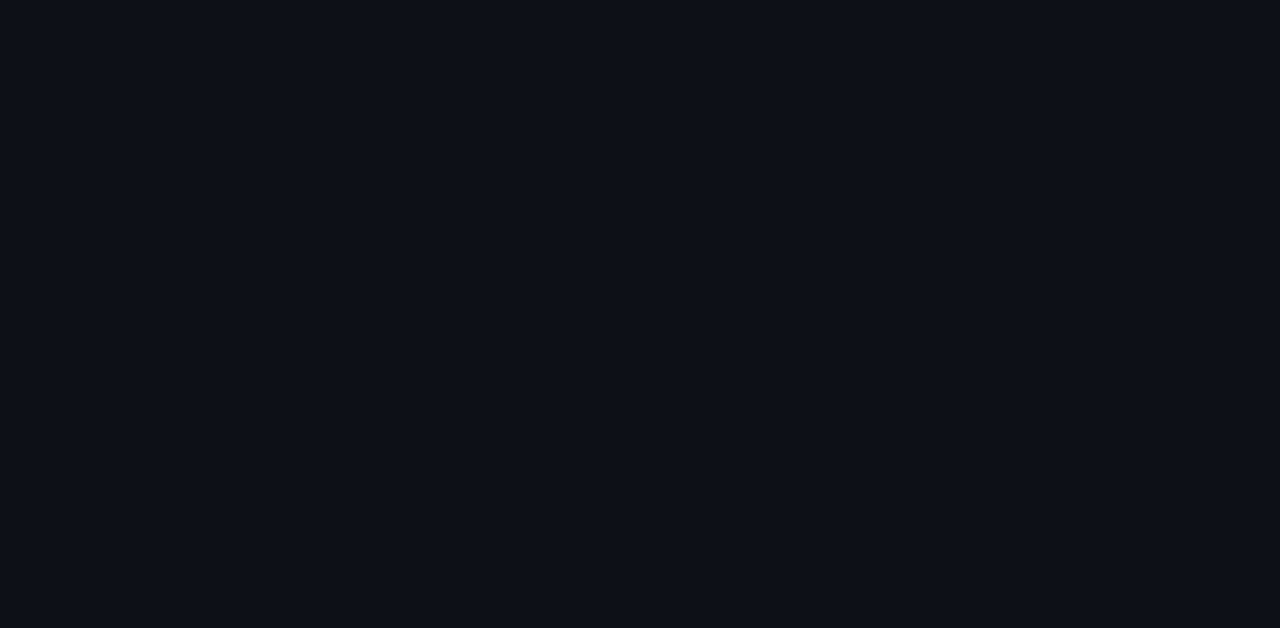
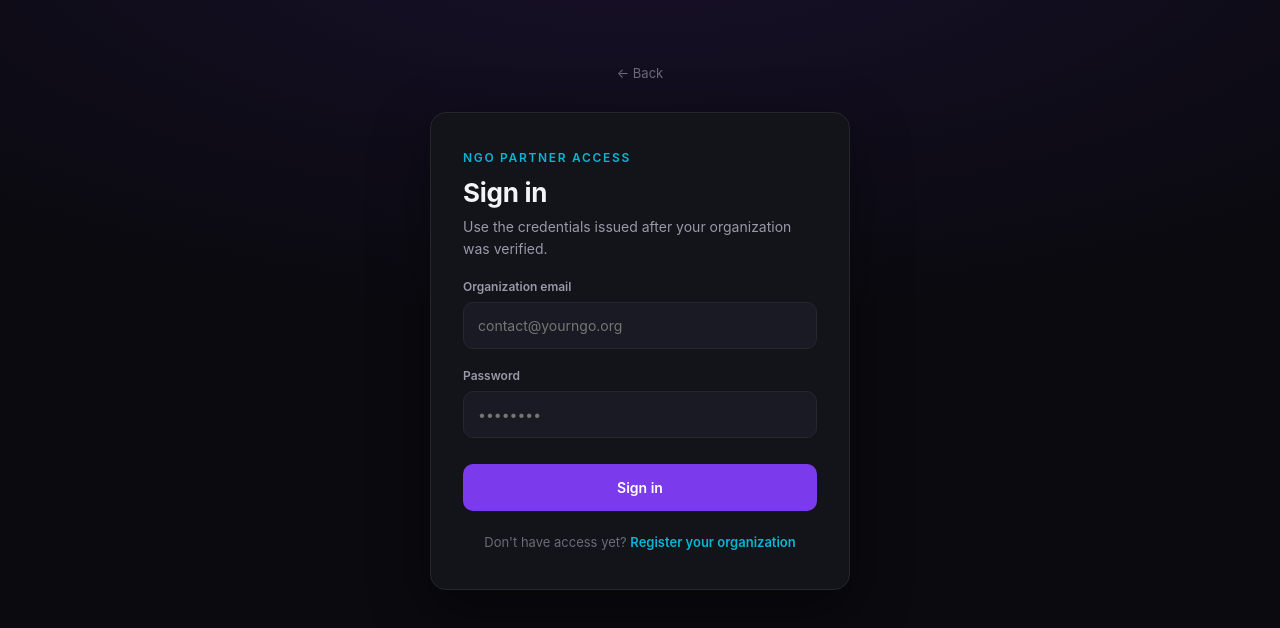
Before and after one commit to Kunta-srinitha-reddy/-shadowvault, a React (Vite) app: page /#/ngo-login in a window 1280 px wide. Before the commit this address had no page. Shown: the top 628 px of the page. Built offline with nearby package versions, Linux system fonts and the light colour scheme.

Commit message:
Add NGO login, register, landing, and dashboard pages

```diff
--- a/src/App.jsx
+++ b/src/App.jsx
@@ -1,11 +1,17 @@
 import { HashRouter, Routes, Route } from "react-router-dom";
 import { LanguageProvider } from "./context/LanguageContext";
+import { AuthProvider } from "./context/AuthContext";
 import LandingPage from "./pages/LandingPage";
 import PortalPage from "./pages/PortalPage";
 import EvidencePage from "./pages/EvidencePage";
+import NGOLandingPage from "./pages/NGOLandingPage";
+import NGOLoginPage from "./pages/NGOLoginPage";
+import NGORegisterPage from "./pages/NGORegisterPage";
+import NGODashboardPlaceholder from "./pages/NGODashboardPlaceholder";
 
 function App() {
   return (
+    <AuthProvider>
       <LanguageProvider>
         <HashRouter>
           <Routes>
@@ -22,9 +28,16 @@ function App() {
                 <p style={{ color: "#444", fontFamily: "system-ui,sans-serif" }}>Case status — coming soon.</p>
               </div>
             } />
+
+            {/* NGO partner portal */}
+            <Route path="/ngo" element={<NGOLandingPage />} />
+            <Route path="/ngo-login" element={<NGOLoginPage />} />
+            <Route path="/ngo-register" element={<NGORegisterPage />} />
+            <Route path="/ngo-dashboard" element={<NGODashboardPlaceholder />} />
           </Routes>
         </HashRouter>
       </LanguageProvider>
+    </AuthProvider>
   );
 }
 
--- /dev/null
+++ b/src/pages/NGODashboardPlaceholder.jsx
@@ -0,0 +1,49 @@
+// src/pages/NGODashboardPlaceholder.jsx
+import React, { useEffect } from 'react';
+import { useNavigate } from 'react-router-dom';
+import { useAuth } from '../context/AuthContext';
+import {
+  page,
+  card,
+  eyebrow,
+  heading,
+  subtext,
+  secondaryButton,
+  colors,
+} from '../styles/ngoTheme';
+
+export default function NGODashboardPlaceholder() {
+  const navigate = useNavigate();
+  const { user, isAuthenticated, logout } = useAuth();
+
+  useEffect(() => {
+    if (!isAuthenticated) {
+      navigate('/ngo-login');
+    }
+  }, [isAuthenticated, navigate]);
+
+  const handleSignOut = () => {
+    logout();
+    navigate('/ngo');
+  };
+
+  if (!isAuthenticated) return null;
+
+  return (
+    <div style={page}>
+      <div style={card}>
+        <div style={eyebrow}>NGO Partner Access</div>
+        <h1 style={heading}>Welcome, {user?.email}</h1>
+        <p style={subtext}>
+          The full case dashboard (incoming reports, chat queue, case
+          status updates) is being built on the backend. You're signed in
+          {user?.demo ? ' in demo mode' : ''} — this page is a placeholder
+          until that work lands.
+        </p>
+        <button style={{ ...secondaryButton, borderColor: colors.border }} onClick={handleSignOut}>
+          Sign out
+        </button>
+      </div>
+    </div>
+  );
+}
--- /dev/null
+++ b/src/pages/NGOLandingPage.jsx
@@ -0,0 +1,55 @@
+// src/pages/NGOLandingPage.jsx
+import React from 'react';
+import { useNavigate } from 'react-router-dom';
+import {
+  page,
+  card,
+  eyebrow,
+  heading,
+  subtext,
+  primaryButton,
+  primaryButtonHover,
+  secondaryButton,
+  backLink,
+  colors,
+} from '../styles/ngoTheme';
+
+export default function NGOLandingPage() {
+  const navigate = useNavigate();
+  const [hoverPrimary, setHoverPrimary] = React.useState(false);
+  const [hoverSecondary, setHoverSecondary] = React.useState(false);
+
+  return (
+    <div style={page}>
+      <a href="#/" style={backLink}>← Back to The Daily Mosaic</a>
+
+      <div style={card}>
+        <div style={eyebrow}>NGO Partner Access</div>
+        <h1 style={heading}>Partner organization portal</h1>
+        <p style={subtext}>
+          This area is for verified NGO partners supporting ShadowVault
+          survivors. Sign in if you already have access, or register your
+          organization to apply.
+        </p>
+
+        <button
+          style={hoverPrimary ? { ...primaryButton, ...primaryButtonHover } : primaryButton}
+          onMouseEnter={() => setHoverPrimary(true)}
+          onMouseLeave={() => setHoverPrimary(false)}
+          onClick={() => navigate('/ngo-login')}
+        >
+          Sign in
+        </button>
+
+        <button
+          style={hoverSecondary ? { ...secondaryButton, borderColor: colors.purple } : secondaryButton}
+          onMouseEnter={() => setHoverSecondary(true)}
+          onMouseLeave={() => setHoverSecondary(false)}
+          onClick={() => navigate('/ngo-register')}
+        >
+          Register your organization
+        </button>
+      </div>
+    </div>
+  );
+}
--- /dev/null
+++ b/src/pages/NGOLoginPage.jsx
@@ -0,0 +1,131 @@
+// src/pages/NGOLoginPage.jsx
+import React, { useState } from 'react';
+import { useNavigate } from 'react-router-dom';
+import { loginUser } from '../services/api';
+import { useAuth } from '../context/AuthContext';
+import {
+  page,
+  card,
+  eyebrow,
+  heading,
+  subtext,
+  label,
+  input,
+  inputFocus,
+  primaryButton,
+  primaryButtonHover,
+  linkRow,
+  link,
+  backLink,
+  banner,
+  errorText,
+} from '../styles/ngoTheme';
+
+export default function NGOLoginPage() {
+  const navigate = useNavigate();
+  const { login } = useAuth();
+  const [form, setForm] = useState({ email: '', password: '' });
+  const [errors, setErrors] = useState({});
+  const [focused, setFocused] = useState('');
+  const [status, setStatus] = useState(null); // { type: 'demo' | 'error', message }
+  const [loading, setLoading] = useState(false);
+  const [hoverBtn, setHoverBtn] = useState(false);
+
+  const update = (field) => (e) => setForm({ ...form, [field]: e.target.value });
+
+  const validate = () => {
+    const next = {};
+    if (!form.email.trim()) next.email = 'Organization email is required.';
+    else if (!/^\S+@\S+\.\S+$/.test(form.email)) next.email = 'Enter a valid email address.';
+    if (!form.password) next.password = 'Password is required.';
+    setErrors(next);
+    return Object.keys(next).length === 0;
+  };
+
+  const handleSubmit = async (e) => {
+    e.preventDefault();
+    setStatus(null);
+    if (!validate()) return;
+
+    setLoading(true);
+    try {
+      const data = await loginUser(form.email, form.password);
+      // Backend currently only returns { token }. Until it also returns
+      // user/org details, build a minimal user object from what we have.
+      const userData = { email: form.email, role: 'ngo' };
+      login(data.token, userData);
+      navigate('/ngo-dashboard');
+    } catch (err) {
+      // Backend not reachable / not built yet — fall back to a demo
+      // session so the flow stays demoable, same pattern as ChatPage.
+      console.warn('NGO login backend unreachable, using demo mode:', err?.message);
+      setStatus({
+        type: 'demo',
+        message: 'Backend not connected — signing in with demo NGO session.',
+      });
+      login('demo-token', { email: form.email, role: 'ngo', demo: true });
+      setTimeout(() => navigate('/ngo-dashboard'), 900);
+    } finally {
+      setLoading(false);
+    }
+  };
+
+  return (
+    <div style={page}>
+      <a href="#/ngo" style={backLink}>← Back</a>
+
+      <div style={card}>
+        <div style={eyebrow}>NGO Partner Access</div>
+        <h1 style={heading}>Sign in</h1>
+        <p style={subtext}>Use the credentials issued after your organization was verified.</p>
+
+        <form onSubmit={handleSubmit} noValidate>
+          <label style={label} htmlFor="ngo-email">Organization email</label>
+          <input
+            id="ngo-email"
+            type="email"
+            style={focused === 'email' ? { ...input, ...inputFocus } : input}
+            value={form.email}
+            onChange={update('email')}
+            onFocus={() => setFocused('email')}
+            onBlur={() => setFocused('')}
+            placeholder="contact@yourngo.org"
+            autoComplete="email"
+          />
+          {errors.email && <div style={errorText}>{errors.email}</div>}
+
+          <label style={label} htmlFor="ngo-password">Password</label>
+          <input
+            id="ngo-password"
+            type="password"
+            style={focused === 'password' ? { ...input, ...inputFocus } : input}
+            value={form.password}
+            onChange={update('password')}
+            onFocus={() => setFocused('password')}
+            onBlur={() => setFocused('')}
+            placeholder="••••••••"
+            autoComplete="current-password"
+          />
+          {errors.password && <div style={errorText}>{errors.password}</div>}
+
+          <button
+            type="submit"
+            disabled={loading}
+            style={hoverBtn ? { ...primaryButton, ...primaryButtonHover } : primaryButton}
+            onMouseEnter={() => setHoverBtn(true)}
+            onMouseLeave={() => setHoverBtn(false)}
+          >
+            {loading ? 'Signing in…' : 'Sign in'}
+          </button>
+        </form>
+
+        {status && <div style={banner('success')}>{status.message}</div>}
+
+        <div style={linkRow}>
+          Don't have access yet?{' '}
+          <a href="#/ngo-register" style={link}>Register your organization</a>
+        </div>
+      </div>
+    </div>
+  );
+}
--- /dev/null
+++ b/src/pages/NGORegisterPage.jsx
@@ -0,0 +1,237 @@
+// src/pages/NGORegisterPage.jsx
+import React, { useState } from 'react';
+import { registerNgo } from '../services/api';
+import {
+  page,
+  card,
+  eyebrow,
+  heading,
+  subtext,
+  label,
+  input,
+  inputFocus,
+  select,
+  primaryButton,
+  primaryButtonHover,
+  linkRow,
+  link,
+  backLink,
+  banner,
+  errorText,
+} from '../styles/ngoTheme';
+
+const REGIONS = [
+  'Andhra Pradesh', 'Bihar', 'Delhi', 'Gujarat', 'Karnataka', 'Kerala',
+  'Madhya Pradesh', 'Maharashtra', 'Punjab', 'Rajasthan', 'Tamil Nadu',
+  'Telangana', 'Uttar Pradesh', 'West Bengal', 'Other',
+];
+
+const initialForm = {
+  orgName: '',
+  contactPerson: '',
+  email: '',
+  phone: '',
+  region: '',
+  password: '',
+  confirmPassword: '',
+};
+
+export default function NGORegisterPage() {
+  const [form, setForm] = useState(initialForm);
+  const [errors, setErrors] = useState({});
+  const [focused, setFocused] = useState('');
+  const [status, setStatus] = useState(null);
+  const [loading, setLoading] = useState(false);
+  const [submitted, setSubmitted] = useState(false);
+  const [hoverBtn, setHoverBtn] = useState(false);
+
+  const update = (field) => (e) => setForm({ ...form, [field]: e.target.value });
+
+  const validate = () => {
+    const next = {};
+    if (!form.orgName.trim()) next.orgName = 'Organization name is required.';
+    if (!form.contactPerson.trim()) next.contactPerson = 'Contact person is required.';
+    if (!form.email.trim()) next.email = 'Official email is required.';
+    else if (!/^\S+@\S+\.\S+$/.test(form.email)) next.email = 'Enter a valid email address.';
+    if (!form.phone.trim()) next.phone = 'Phone number is required.';
+    else if (!/^[0-9+\-\s]{8,15}$/.test(form.phone)) next.phone = 'Enter a valid phone number.';
+    if (!form.region) next.region = 'Select a region.';
+    if (!form.password) next.password = 'Password is required.';
+    else if (form.password.length < 8) next.password = 'Use at least 8 characters.';
+    if (form.confirmPassword !== form.password) next.confirmPassword = 'Passwords do not match.';
+    setErrors(next);
+    return Object.keys(next).length === 0;
+  };
+
+  const handleSubmit = async (e) => {
+    e.preventDefault();
+    setStatus(null);
+    if (!validate()) return;
+
+    setLoading(true);
+    try {
+      await registerNgo({
+        orgName: form.orgName,
+        contactPerson: form.contactPerson,
+        email: form.email,
+        phone: form.phone,
+        region: form.region,
+        password: form.password,
+      });
+      setSubmitted(true);
+    } catch (err) {
+      console.warn('NGO register backend unreachable, using demo mode:', err?.message);
+      setStatus({
+        type: 'demo',
+        message: 'Backend not connected — request recorded in demo mode only.',
+      });
+      setSubmitted(true);
+    } finally {
+      setLoading(false);
+    }
+  };
+
+  if (submitted) {
+    return (
+      <div style={page}>
+        <div style={card}>
+          <div style={eyebrow}>NGO Partner Access</div>
+          <h1 style={heading}>Request received</h1>
+          <p style={subtext}>
+            Thanks — we've recorded the registration for <strong>{form.orgName || 'your organization'}</strong>.
+            Our team verifies new partners before granting access; you'll receive
+            login details by email once approved.
+          </p>
+          {status && <div style={banner('success')}>{status.message}</div>}
+          <div style={linkRow}>
+            Already verified? <a href="#/ngo-login" style={link}>Sign in</a>
+          </div>
+        </div>
+      </div>
+    );
+  }
+
+  return (
+    <div style={page}>
+      <a href="#/ngo" style={backLink}>← Back</a>
+
+      <div style={card}>
+        <div style={eyebrow}>NGO Partner Access</div>
+        <h1 style={heading}>Register your organization</h1>
+        <p style={subtext}>Submitted details are reviewed before access is granted.</p>
+
+        <form onSubmit={handleSubmit} noValidate>
+          <label style={label} htmlFor="org-name">Organization name</label>
+          <input
+            id="org-name"
+            style={focused === 'orgName' ? { ...input, ...inputFocus } : input}
+            value={form.orgName}
+            onChange={update('orgName')}
+            onFocus={() => setFocused('orgName')}
+            onBlur={() => setFocused('')}
+            placeholder="e.g. Sahaara Trust"
+          />
+          {errors.orgName && <div style={errorText}>{errors.orgName}</div>}
+
+          <label style={label} htmlFor="contact-person">Contact person</label>
+          <input
+            id="contact-person"
+            style={focused === 'contactPerson' ? { ...input, ...inputFocus } : input}
+            value={form.contactPerson}
+            onChange={update('contactPerson')}
+            onFocus={() => setFocused('contactPerson')}
+            onBlur={() => setFocused('')}
+            placeholder="Full name"
+          />
+          {errors.contactPerson && <div style={errorText}>{errors.contactPerson}</div>}
+
+          <label style={label} htmlFor="ngo-reg-email">Official email</label>
+          <input
+            id="ngo-reg-email"
+            type="email"
+            style={focused === 'email' ? { ...input, ...inputFocus } : input}
+            value={form.email}
+            onChange={update('email')}
+            onFocus={() => setFocused('email')}
+            onBlur={() => setFocused('')}
+            placeholder="contact@yourngo.org"
+            autoComplete="email"
+          />
+          {errors.email && <div style={errorText}>{errors.email}</div>}
+
+          <label style={label} htmlFor="ngo-phone">Phone number</label>
+          <input
+            id="ngo-phone"
+            type="tel"
+            style={focused === 'phone' ? { ...input, ...inputFocus } : input}
+            value={form.phone}
+            onChange={update('phone')}
+            onFocus={() => setFocused('phone')}
+            onBlur={() => setFocused('')}
+            placeholder="+91 9XXXXXXXXX"
+            autoComplete="tel"
+          />
+          {errors.phone && <div style={errorText}>{errors.phone}</div>}
+
+          <label style={label} htmlFor="ngo-region">Region</label>
+          <select
+            id="ngo-region"
+            style={focused === 'region' ? { ...select, ...inputFocus } : select}
+            value={form.region}
+            onChange={update('region')}
+            onFocus={() => setFocused('region')}
+            onBlur={() => setFocused('')}
+          >
+            <option value="">Select a state / region</option>
+            {REGIONS.map((r) => (
+              <option key={r} value={r}>{r}</option>
+            ))}
+          </select>
+          {errors.region && <div style={errorText}>{errors.region}</div>}
+
+          <label style={label} htmlFor="ngo-reg-password">Password</label>
+          <input
+            id="ngo-reg-password"
+            type="password"
+            style={focused === 'password' ? { ...input, ...inputFocus } : input}
+            value={form.password}
+            onChange={update('password')}
+            onFocus={() => setFocused('password')}
+            onBlur={() => setFocused('')}
+            placeholder="At least 8 characters"
+            autoComplete="new-password"
+          />
+          {errors.password && <div style={errorText}>{errors.password}</div>}
+
+          <label style={label} htmlFor="ngo-confirm-password">Confirm password</label>
+          <input
+            id="ngo-confirm-password"
+            type="password"
+            style={focused === 'confirmPassword' ? { ...input, ...inputFocus } : input}
+            value={form.confirmPassword}
+            onChange={update('confirmPassword')}
+            onFocus={() => setFocused('confirmPassword')}
+            onBlur={() => setFocused('')}
+            placeholder="Re-enter password"
+            autoComplete="new-password"
+          />
+          {errors.confirmPassword && <div style={errorText}>{errors.confirmPassword}</div>}
+
+          <button
+            type="submit"
+            disabled={loading}
+            style={hoverBtn ? { ...primaryButton, ...primaryButtonHover } : primaryButton}
+            onMouseEnter={() => setHoverBtn(true)}
+            onMouseLeave={() => setHoverBtn(false)}
+          >
+            {loading ? 'Submitting…' : 'Submit for verification'}
+          </button>
+        </form>
+
+        <div style={linkRow}>
+          Already verified? <a href="#/ngo-login" style={link}>Sign in</a>
+        </div>
+      </div>
+    </div>
+  );
+}
```
Lines whose indentation alone changed are shown as unchanged.
